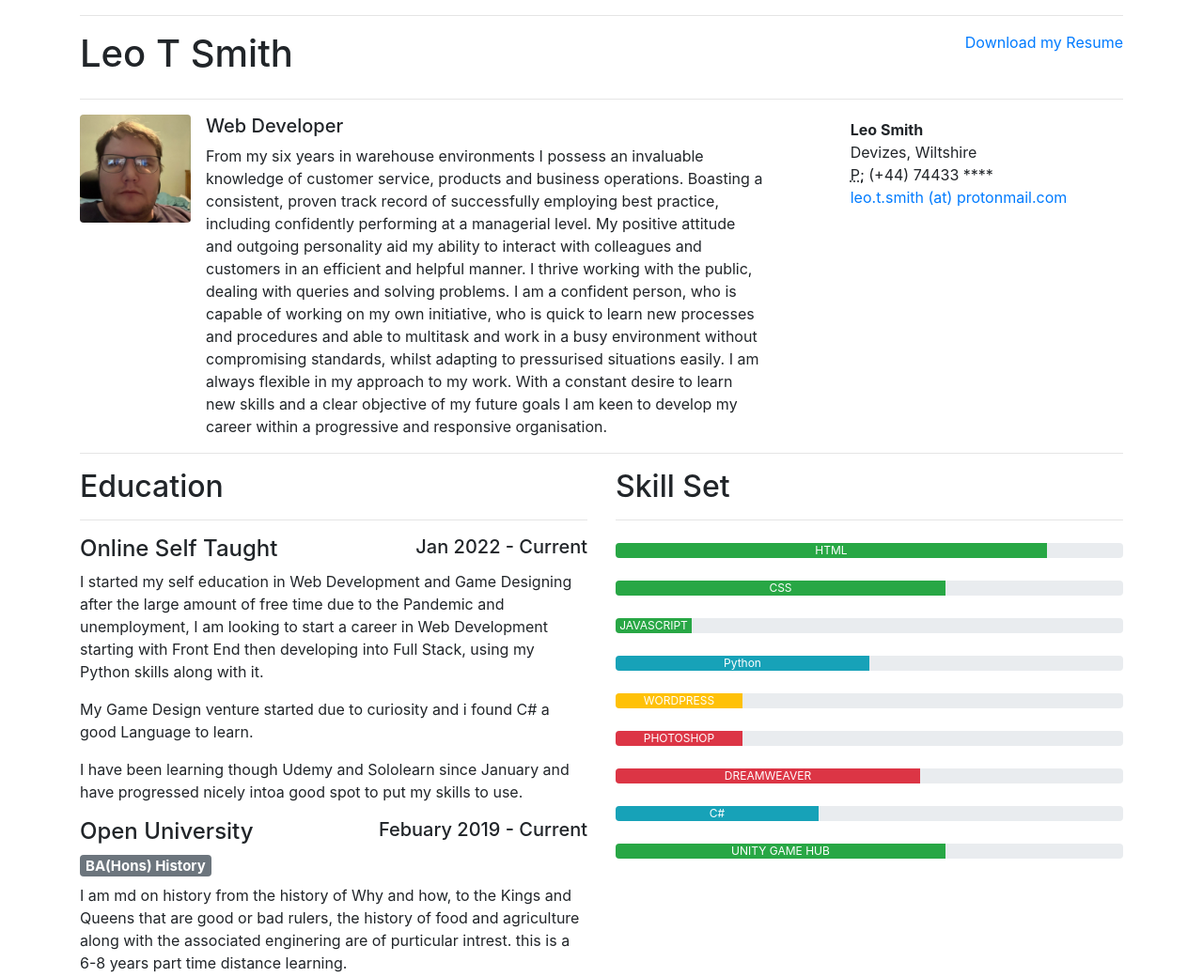
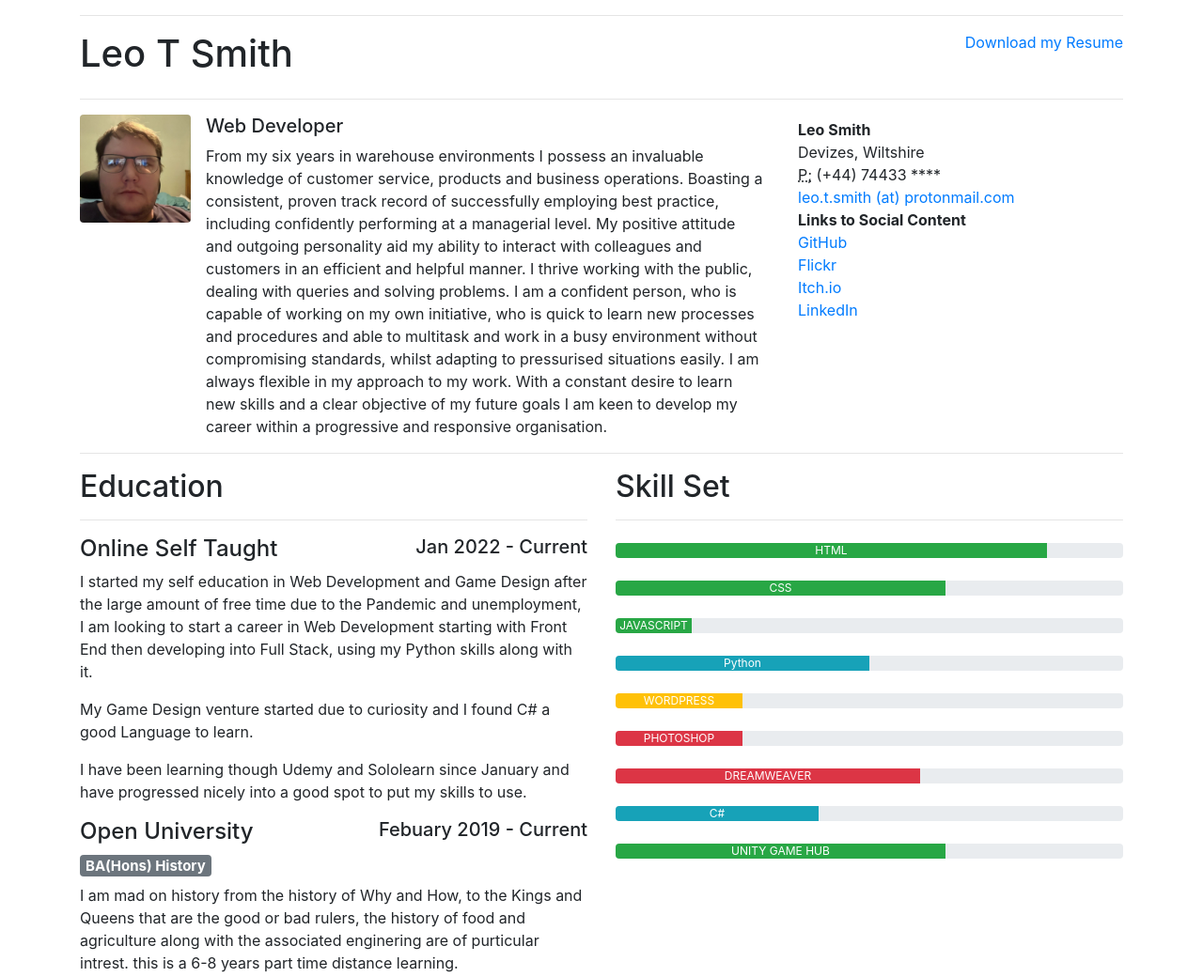
Before and after one commit to leotsmith/Portfolio, a plain HTML site: page index.html in a window 1280 px wide. Shown: the top 1040 px of the page at 94% size. Drawn offline with Linux system fonts and the light colour scheme.

Commit message:
final upload with minimal updates to finish
just need to finalize the links and spelling.

```diff
--- a/index.html
+++ b/index.html
@@ -37,8 +37,16 @@
               <br>
               Devizes, Wiltshire<br>
               <abbr title="Phone">P;</abbr> (+44) 74433 ****<br>
-              <a href="mailto:#">leo.t.smith (at) protonmail.com</a>
-            </address>
+              <a href="mailto:#">leo.t.smith (at) protonmail.com</a><br>
+				 <strong>Links to Social Content</strong>
+              <br>
+				<a href="https://github.com/leotsmith">GitHub</a><br>
+				<a href="https://www.flickr.com/photos/193964248@N03/">Flickr</a><br>
+				<a href="https://leotsmith.itch.io/">Itch.io</a><br>
+				<a href="www.linkedin.com/in/leo-t-smith22">LinkedIn</a>
+            </address >
+			 <hr>
+
           </div>
         </div>
       </div>
@@ -56,19 +64,19 @@
             </div>
           </div>
 
-          <p>I started my self education in Web Development and Game Designing after the large amount of free time due to the Pandemic and unemployment, I am looking to start a career in Web Development starting with Front End then developing into Full Stack, using my Python skills along with it.&nbsp;</p>
-          <p>My Game Design venture started due to curiosity and i found C# a good Language to learn.&nbsp; &nbsp;</p>
-          <p>I have been learning though Udemy and Sololearn since January and have progressed nicely intoa good spot to put my skills to use.&nbsp; &nbsp;</p>
+          <p>I started my self education in Web Development and Game Design after the large amount of free time due to the Pandemic and unemployment, I am looking to start a career in Web Development starting with Front End then developing into Full Stack, using my Python skills along with it.&nbsp;</p>
+          <p>My Game Design venture started due to curiosity and I found C# a good Language to learn.&nbsp; &nbsp;</p>
+          <p>I have been learning though Udemy and Sololearn since January and have progressed nicely into a good spot to put my skills to use.&nbsp; &nbsp;</p>
 <div class="row">
         <div class="col-6">
               <h4>Open University</h4>
-            </div>
+        </div>
             <div class="col-6">
               <h5 class="text-right"><span aria-hidden="true"></span> Febuary 2019 - Current</h5>
             </div>
           </div>
           <h5><span class="badge badge-secondary">BA(Hons) History</span></h5>
-          <p>I am md on history from the history of Why and how, to the Kings and Queens that are good or bad rulers, the history of food and agriculture along with the associated enginering are of purticular intrest. this is a 6-8 years part time distance learning.&nbsp; &nbsp; &nbsp; &nbsp;&nbsp;</p>
+          <p>I am mad on history from the history of Why and How, to the Kings and Queens that are the good or bad rulers, the history of food and agriculture along with the associated enginering are of purticular intrest. this is a 6-8 years part time distance learning.&nbsp; &nbsp; &nbsp; &nbsp;&nbsp;</p>
         </div>
         <div class="col-md-6 col-sm-12">
           <h2>Skill Set</h2>
```
Also changed, not shown: css/bootstrap-4.4.1.css.
